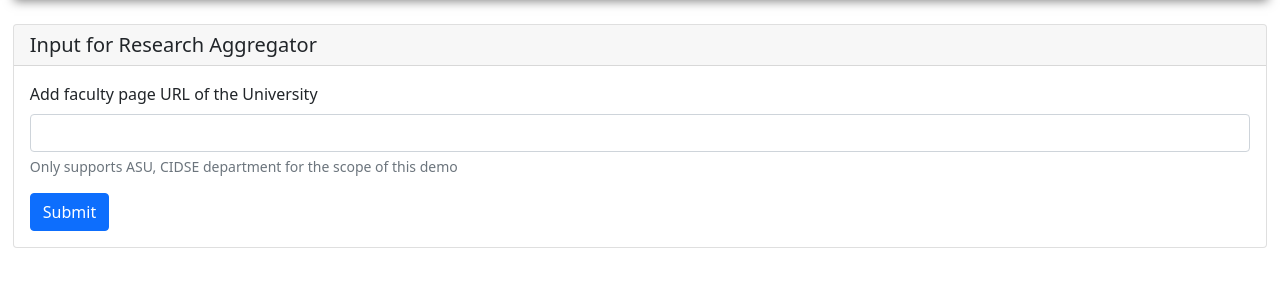
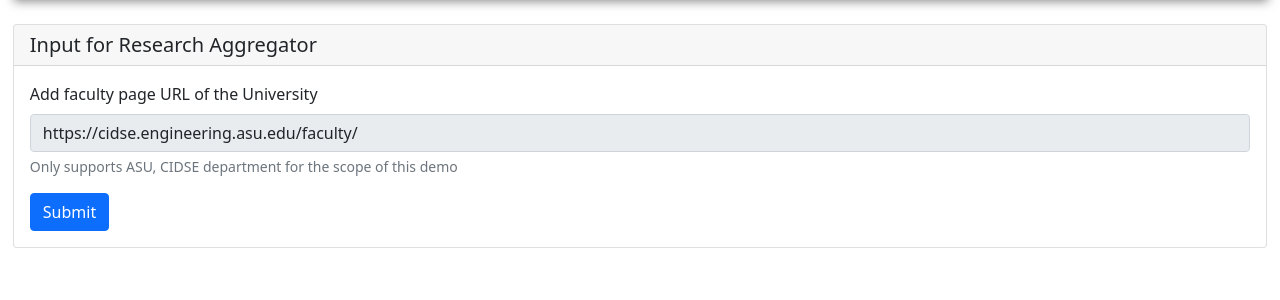
Before and after one commit to ssahare-hub/re-search-aggregator, a Flask app: page / in a window 1280 px wide. Shown: the part 147-447 px from the top of the page. Run offline with Flask 2, Linux system fonts and the light colour scheme; parts of the project's set-up code (start-up, migrations or seed data) failed here and were passed over; some libraries are stand-ins or nearby versions.

Commit message:
Fix | Webtier readonly input field

```diff
--- a/web-server/templates/index.html
+++ b/web-server/templates/index.html
@@ -34,7 +34,7 @@
                     <div class="mb-3">
                         <label for="link-input" class="form-label">Add faculty page URL of the University</label>
                         <input type=text name=text class="form-control" id="link-input" aria-describedby="text-url-help"
-                            >
+                            readonly value="https://cidse.engineering.asu.edu/faculty/">
                         <div id="text-url-help" class="form-text">Only supports ASU, CIDSE department for the scope of this demo
                         </div>
                     </div>
```
